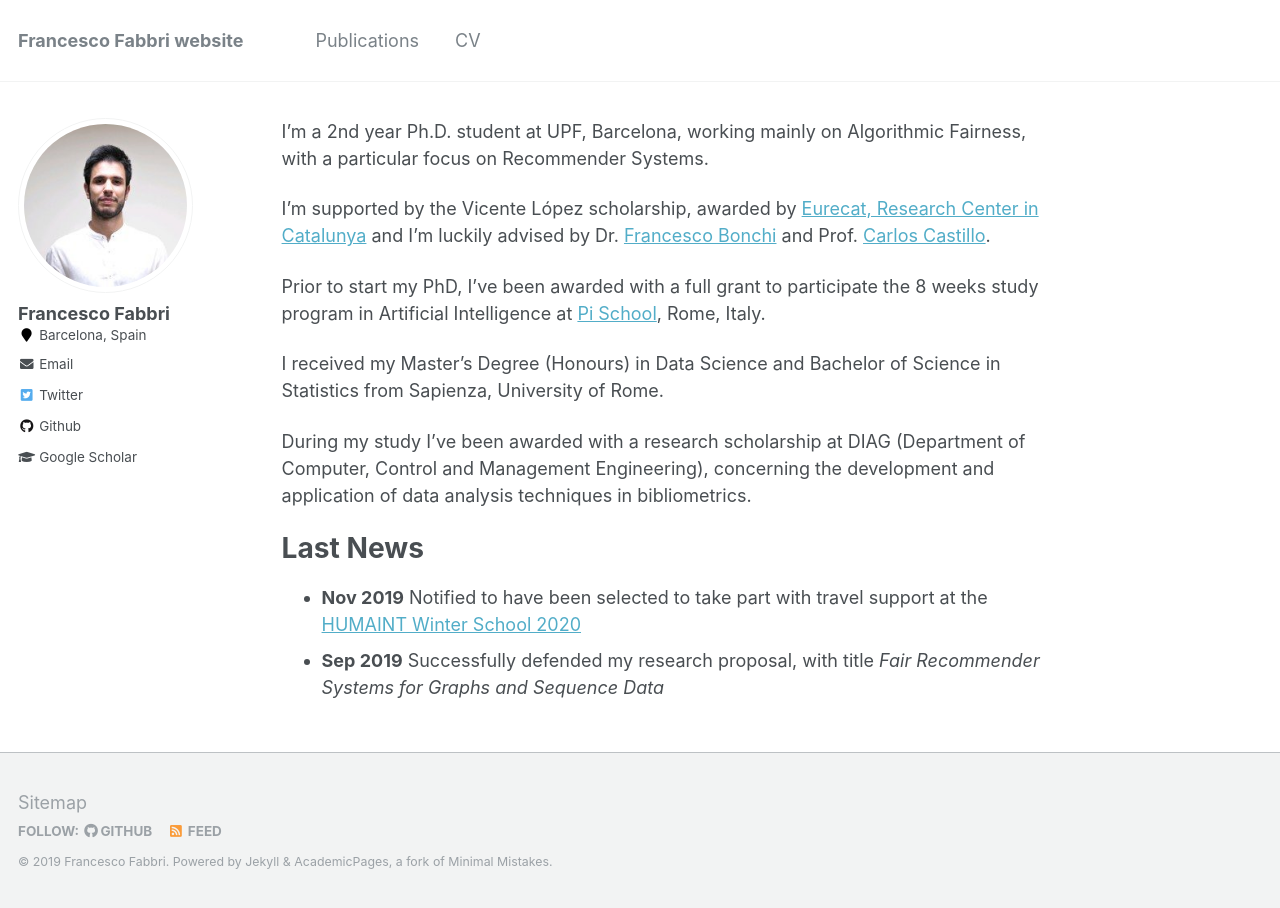
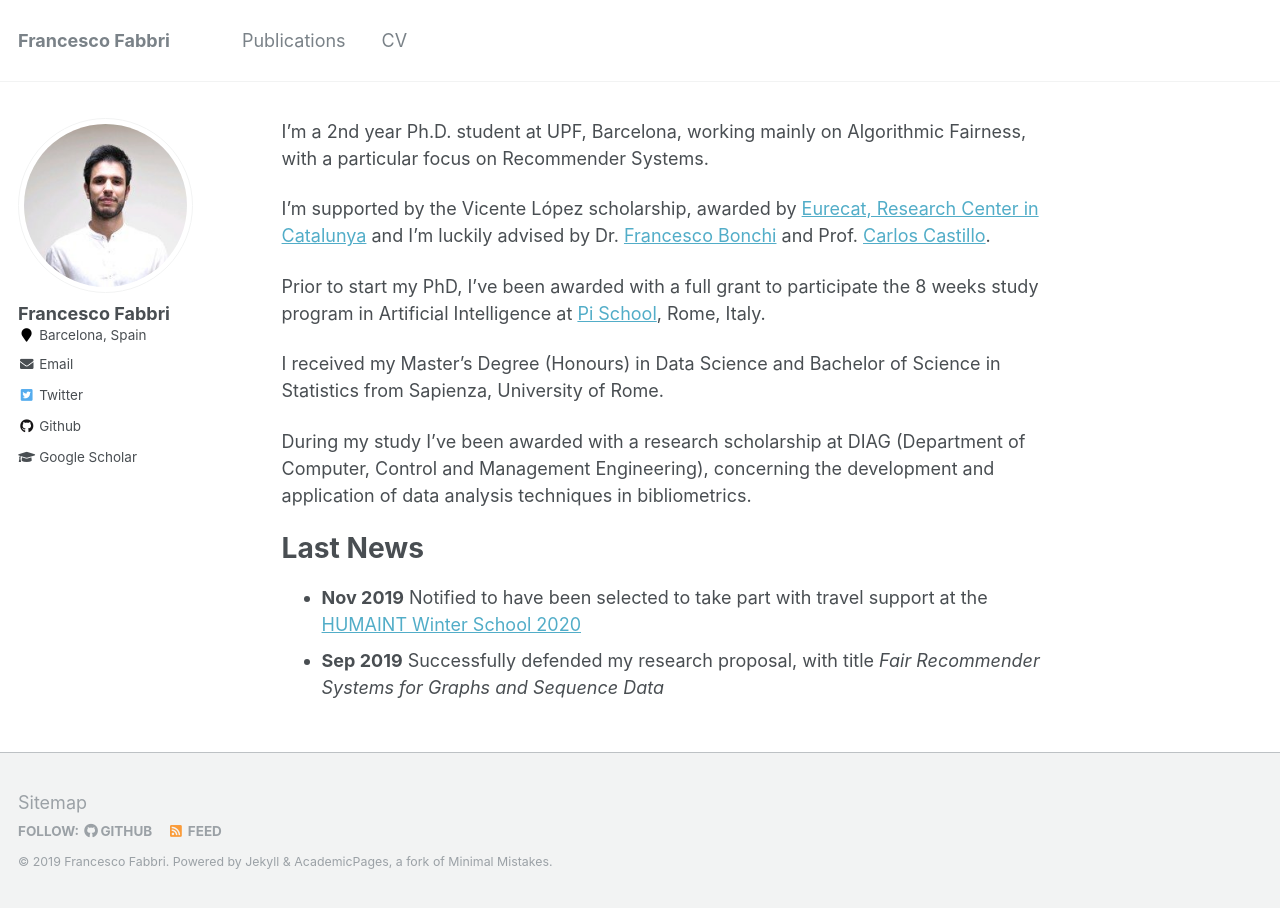
Before and after one commit to FraFabbri/frafabbri.github.io, a Jekyll site: the page built from _pages/about.md, in a window 1280 px wide. Built offline with Jekyll 4.4.1, drawn with Linux system fonts in a browser that asks for light colours.

Commit message:
minor change

```diff
--- a/_config.yml
+++ b/_config.yml
@@ -7,7 +7,7 @@
 
 # Site Settings
 locale                   : "en-US"
-title                    : "Francesco Fabbri website"
+title                    : "Francesco Fabbri"
 title_separator          : "-"
 name                     : &name "Francesco Fabbri"
 description              : &description "Personal website PhD student UPF Barcelona"
```
